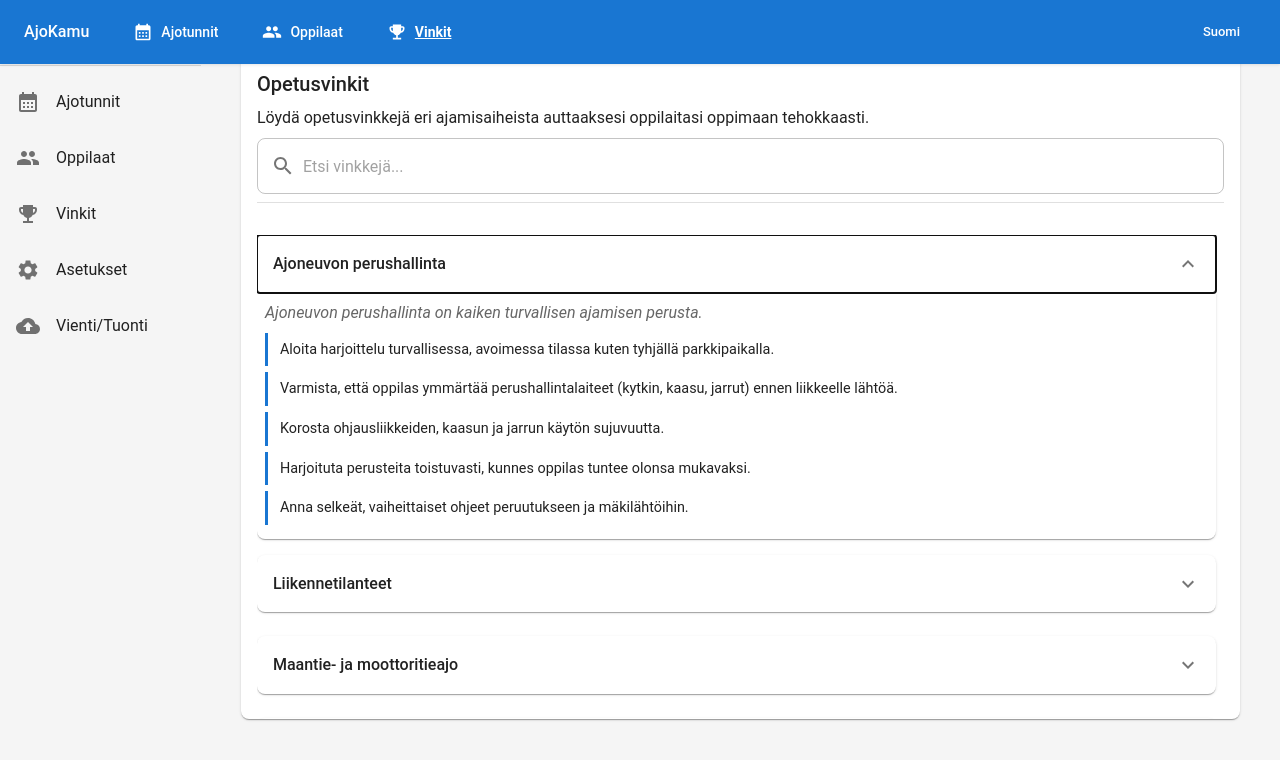
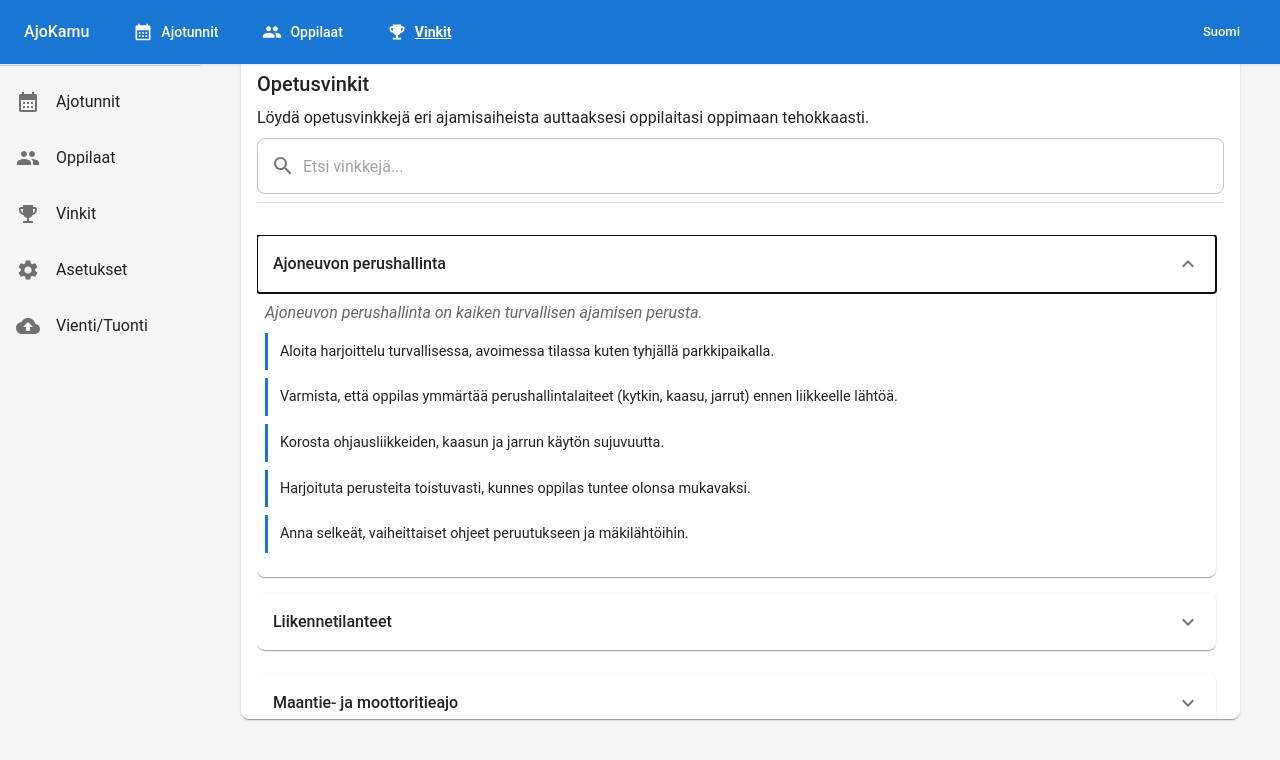
Before and after one commit to tonihintikka/opetuslupa_apu, a React (Vite) app: page /tips in a window 1280 px wide. Both pictures are taken after a click on the button "Ajoneuvon perushallinta". Shown: the top 760 px of the page. Built offline with nearby package versions, Linux system fonts and the light colour scheme; some icons are missing.

Commit message:
Fix Tips page scrolling issues

```diff
--- a/src/components/lesson/tips/TeachingTips.tsx
+++ b/src/components/lesson/tips/TeachingTips.tsx
@@ -163,13 +163,14 @@ const TeachingTips: React.FC = () => {
           flex: 1,
           overflowY: 'auto',
           pr: 1,
+          pb: { xs: 'calc(56px + var(--safe-area-inset-bottom) + 16px)', md: 2 },
           // Ensure this container can expand to fit content
           display: 'flex',
           flexDirection: 'column',
         }}
       >
         {filteredSections.length > 0 ? (
-          <Box sx={{ display: 'flex', flexDirection: 'column', gap: 2 }}>
+          <Box sx={{ display: 'flex', flexDirection: 'column', gap: 2, pb: 2 }}>
             {filteredSections.map(section => (
               <Box key={section.id}>
                 <TipAccordion
--- a/src/components/lesson/tips/TipAccordion.tsx
+++ b/src/components/lesson/tips/TipAccordion.tsx
@@ -34,14 +34,18 @@ const TipAccordion: React.FC<TipAccordionProps> = ({ id, titleKey, overviewKey,
         '&:before': { display: 'none' },
         mb: 1,
         '& .MuiAccordionDetails-root': {
-          overflowY: 'auto',
-          maxHeight: 'max-content',
+          overflowY: 'visible',
+          maxHeight: 'none',
           display: 'block',
           p: 1,
+          pb: 2,
         },
         '& .MuiAccordionSummary-root': {
           minHeight: 48,
           py: 0.5,
+        },
+        '&.Mui-expanded': {
+          mb: 2, // Add more margin when expanded
         },
       }}
     >
@@ -65,10 +69,10 @@ const TipAccordion: React.FC<TipAccordionProps> = ({ id, titleKey, overviewKey,
             <ListItem
               key={index}
               sx={{
-                py: 0.25,
+                py: 0.5,
                 borderLeft: `3px solid ${theme.palette.primary.main}`,
                 pl: 1.5,
-                mb: 0.75,
+                mb: 1,
                 bgcolor: 'background.paper',
                 borderRadius: '0 4px 4px 0',
               }}
--- a/src/components/pages/TipsPage.tsx
+++ b/src/components/pages/TipsPage.tsx
@@ -22,9 +22,9 @@ const TipsPage: React.FC = () => {
         },
         display: 'flex',
         flexDirection: 'column',
-        pb: { xs: 0, md: 1 },
-        pt: { xs: 4, md: 2 },
-        mt: { xs: 4, md: 0 },
+        pb: { xs: 'var(--bottom-nav-height)', md: 1 },
+        pt: { xs: 0, md: 2 },
+        mt: { xs: 0, md: 0 },
         px: 2,
         mx: 'auto',
         maxWidth: theme.breakpoints.values.lg,
```
